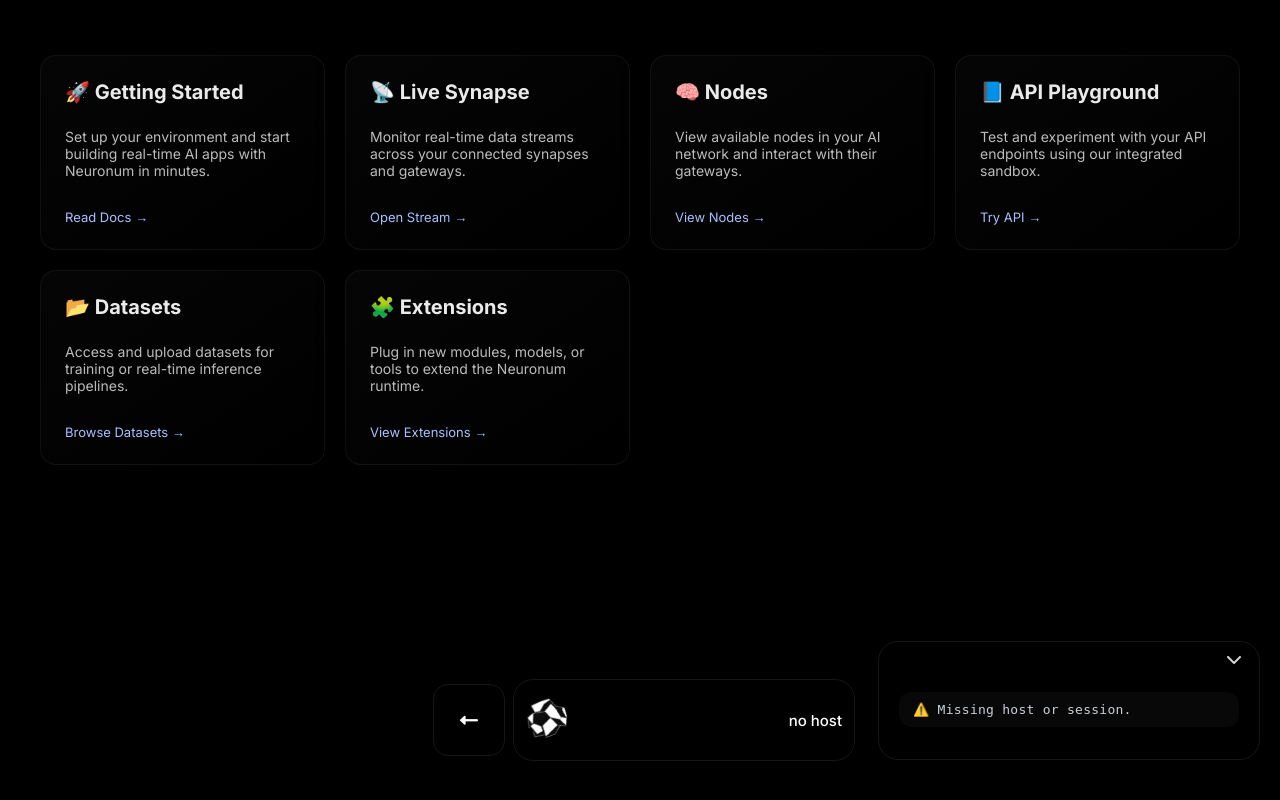
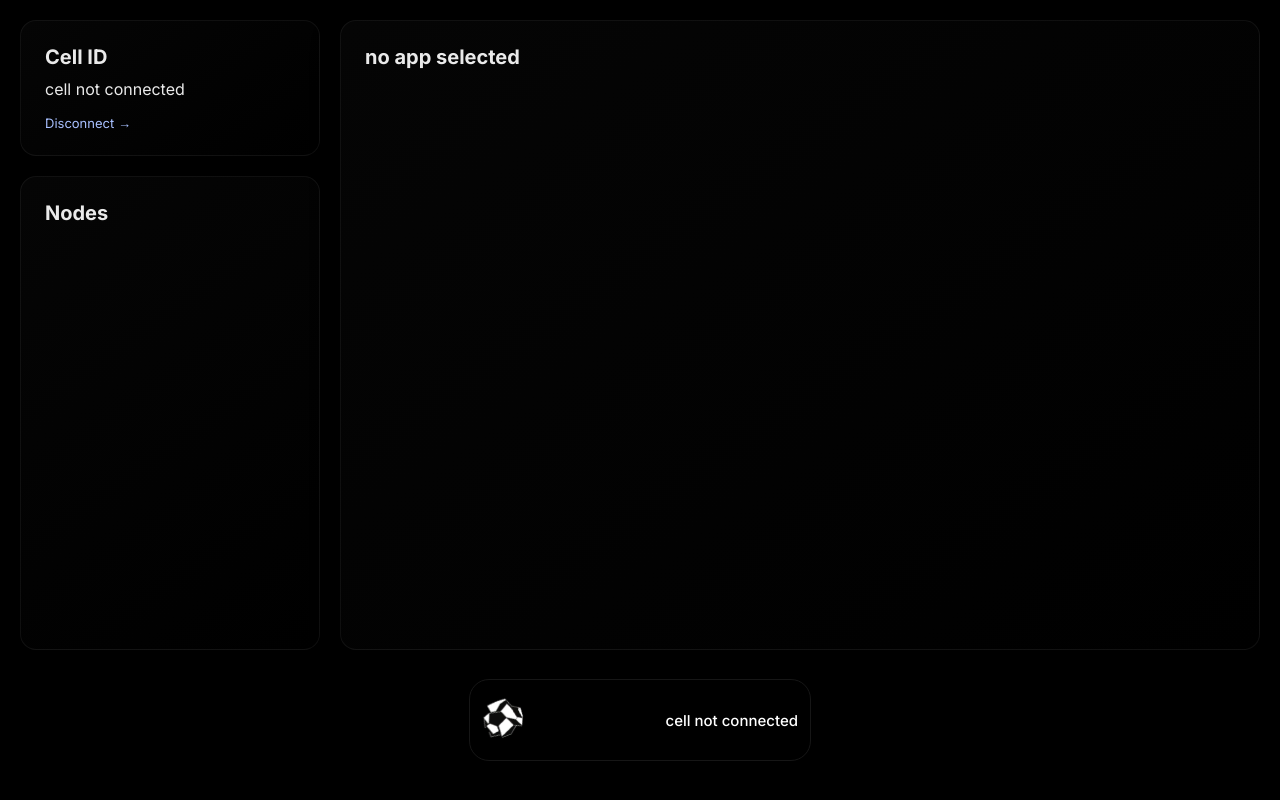
Before and after one commit to neuronumcybernetics/neuronum_browser, a Flask app: page /neuronum_cellai in a window 1280 px wide. Run offline with Flask 3, Linux system fonts and the light colour scheme.

Commit message:
frontend update

```diff
--- a/templates/neuronum_cellai.html
+++ b/templates/neuronum_cellai.html
@@ -27,128 +27,6 @@
       flex-shrink: 0;
     }
 
-    #toggle-log {
-      position: absolute;
-      top: 8px;
-      right: 12px;
-      background: transparent;
-      border: none;
-      color: #d8d8d8;
-      font-size: 16px;
-      cursor: pointer;
-      outline: none;
-      z-index: 1100;
-    }
-
-    #toggle-log:hover {
-      color: #ffffff;
-    }
-
-    #log-entries {
-      margin-top: 30px;
-      flex-grow: 1;
-      overflow-y: auto;
-    }
-
-    #message-log {
-      position: fixed;
-      bottom: 40px;
-      right: 20px;
-      width: 340px;
-      max-height: 520px;
-      padding: 20px;
-      backdrop-filter: blur(20px);
-      border-radius: 20px;
-      border: 1px solid rgb(22, 22, 22);
-      font-family: 'Fira Mono', monospace, 'Courier New', monospace;
-      font-size: 13px;
-      color: #d0d4d8;
-      overflow-y: auto;
-      z-index: 1000;
-      box-shadow: 0 8px 24px rgba(0, 0, 0, 0.8);
-      display: flex;
-      flex-direction: column;
-      transition: all 0.3s ease;
-    }
-
-    #message-log::-webkit-scrollbar {
-      width: 8px;
-    }
-
-    #message-log::-webkit-scrollbar-track {
-      background: transparent;
-    }
-
-    #message-log::-webkit-scrollbar-thumb {
-      background-color: rgba(5, 5, 5, 0.15);
-      border-radius: 4px;
-      border: 2px solid transparent;
-      background-clip: content-box;
-    }
-
-    .log-entry {
-      margin-bottom: 12px;
-      padding: 10px 14px;
-      background: rgba(11, 11, 11, 0.8);
-      border-radius: 12px;
-      color: #cbd0d8;
-      font-weight: 500;
-      letter-spacing: 0.02em;
-      white-space: pre-wrap;
-      word-break: break-word;
-      transition: background 0.3s ease, color 0.3s ease;
-    }
-
-    .log-entry:hover {
-      background: rgba(55, 55, 70, 0.85);
-      color: #ffffff;
-    }
-
-    #message-log.closed {
-      max-height: 80px;
-      width: 80px;
-      height: 50px;
-      border-radius: 30px;
-      overflow: hidden;
-      cursor: pointer;
-      transition: all 0.3s ease;
-    }
-
-    #message-log.closed #log-entries {
-      display: none;
-    }
-
-    #message-log.closed #toggle-log i {
-      transform: rotate(-90deg);
-    }
-
-    .view-nodes-button {
-      display: block;
-      width: fit-content;
-      margin: 40px auto;
-      padding: 10px 20px;
-      background-color: #222;
-      color: #eee;
-      border: 1px solid #444;
-      border-radius: 8px;
-      font-size: 15px;
-      text-decoration: none;
-      transition: background-color 0.2s ease;
-    }
-
-    .view-nodes-button:hover {
-      background-color: #333;
-    }
-
-    .bento-grid {
-  display: grid;
-  grid-template-columns: repeat(auto-fit, minmax(240px, 1fr));
-  gap: 20px;
-  padding: 40px 20px;
-  max-width: 1200px;
-  margin: 0 auto;
-}
-
     .bento-card {
       background: linear-gradient(145deg, rgba(255,255,255,0.02), rgba(0,0,0,0.2));
       border: 1px solid rgba(255, 255, 255, 0.06);
@@ -165,7 +43,7 @@
 
     .bento-card:hover {
       transform: scale(1.03);
-  border-color: rgba(255, 255, 255, 0.12);
+      border-color: rgba(134, 134, 134, 0.12);
       background: rgba(255, 255, 255, 0.03);
     }
 
@@ -191,63 +69,104 @@
       text-decoration: underline;
     }
 
+    /* New CSS for the main content container using CSS Grid */
+    .main-grid-layout {
+      position: fixed;
+      top: 20px;
+      left: 20px;
+      right: 20px;
+      bottom: 150px;
+      display: grid;
+      grid-template-columns: 300px 1fr; /* First column fixed, second fills space */
+      grid-template-rows: auto 1fr; /* First row auto-sized, second fills rest of height */
+      gap: 20px;
+    }
+
+    /* Grid item placement */
+    .cell-id-card {
+      grid-column: 1;
+      grid-row: 1;
+    }
+
+    .node-list-card {
+      grid-column: 1;
+      grid-row: 2;
+      overflow-y: auto;
+    }
+
+    .node-screen-card {
+      grid-column: 2;
+      grid-row: 1 / span 2; /* This makes the card span both rows */
+      overflow-y: auto;
+    }
+
+    /* Hides the scrollbar for the node list card */
+    .node-list-card {
+      -ms-overflow-style: none;
+      scrollbar-width: none;
+    }
+
+    .node-list-card::-webkit-scrollbar {
+      display: none;
+    }
+
+    .node-card {
+      background: rgba(255, 255, 255, 0.03);
+      padding: 16px 24px;
+      border-radius: 12px;
+      border: 1px solid rgba(255, 255, 255, 0.08);
+      margin-bottom: 20px;
+      box-shadow: 0 4px 12px rgba(0, 0, 0, 0.2);
+    }
+
+    .node-card h4 {
+      margin: 0 0 10px;
+    }
+
+    .gateway-btn {
+      margin-left: 12px;
+      padding: 5px 10px;
+      font-size: 13px;
+      cursor: pointer;
+      background-color: #1c1c1c;
+      color: #fff;
+      border: 1px solid #333;
+      border-radius: 6px;
+    }
+
+    .gateway-btn:hover {
+      background-color: #2a2a2a;
+    }
+
+    .node-list-container {
+      display: flex;
+      flex-direction: column;
+      gap: 18px;
+    }
   </style>
 </head>
 <body class="pageContainer">
 
   <div id="html-output" class="html-container"></div>
 
-  <section class="bento-grid">
-  <div class="bento-card">
-    <h3>🚀 Getting Started</h3>
-    <p>Set up your environment and start building real-time AI apps with Neuronum in minutes.</p>
-    <a href="/docs/getting-started.html">Read Docs →</a>
+  <div class="main-grid-layout">
+    <div class="bento-card cell-id-card">
+      <h3>Cell ID</h3>
+      <span id="cell-host"></span>
+      <a href="/#" id="disconnect-btn">Disconnect →</a>
+    </div>
+    <div class="bento-card node-list-card">
+      <h3>Nodes</h3>
+      <div id="node-list" class="node-list-container"></div>
+    </div>
+    <div class="bento-card node-screen-card">
+      <h3>no app selected</h3>
+      <div id="node-list-screen" class="node-list-container"></div>
+    </div>
   </div>
 
-  <div class="bento-card">
-    <h3>📡 Live Synapse</h3>
-    <p>Monitor real-time data streams across your connected synapses and gateways.</p>
-    <a href="/live.html">Open Stream →</a>
-  </div>
-
-  <div class="bento-card">
-    <h3>🧠 Nodes</h3>
-    <p>View available nodes in your AI network and interact with their gateways.</p>
-    <a href="/nodes">View Nodes →</a>
-  </div>
-
-  <div class="bento-card">
-    <h3>📘 API Playground</h3>
-    <p>Test and experiment with your API endpoints using our integrated sandbox.</p>
-    <a href="/playground.html">Try API →</a>
-  </div>
-
-  <div class="bento-card">
-    <h3>📂 Datasets</h3>
-    <p>Access and upload datasets for training or real-time inference pipelines.</p>
-    <a href="/datasets.html">Browse Datasets →</a>
-  </div>
-
-  <div class="bento-card">
-    <h3>🧩 Extensions</h3>
-    <p>Plug in new modules, models, or tools to extend the Neuronum runtime.</p>
-    <a href="/extensions.html">View Extensions →</a>
-  </div>
-</section>
-
-
-  <div id="message-log" class="open">
-    <button id="toggle-log" aria-label="Toggle message log">
-      <i class="fas fa-chevron-down"></i>
-    </button>
-    <div id="log-entries"></div>
-  </div>
 
   <div class="footerContainer">
-    <a href="#" id="disconnect-btn" class="backButton">
-      <i class="fas fa-long-arrow-alt-left"></i>
-    </a>
-
     <div class="fixedFooter">
       <a href="/"><img src="/static/logo.png" alt="Neuronum Logo - A Cyber Neuron" class="headerLogo"></a>
       <a class="footerMail"><span id="host"></span></a>
@@ -265,17 +184,14 @@
       if (host && hostSpan) {
         hostSpan.textContent = host;
       } else {
-        hostSpan.textContent = 'no host';
+        hostSpan.textContent = 'cell not connected';
       }
 
-      const messageLog = document.getElementById('message-log');
-      const logEntries = document.getElementById('log-entries') || messageLog;
-
-      function appendToLog(message) {
-        const div = document.createElement("div");
-        div.classList.add("log-entry");
-        div.textContent = message;
-        logEntries.prepend(div);
+      const cellHostSpan = document.getElementById('cell-host');
+      if (host && cellHostSpan) {
+        cellHostSpan.textContent = `Host: ${host}`;
+      } else {
+        cellHostSpan.textContent = 'cell not connected';
       }
 
       const streamID = host?.replace("::cell", "::stx");
@@ -284,18 +200,11 @@
       function connectWebSocket() {
         const socket = new WebSocket(`wss://neuronum.net/api/sync/${streamID}`);
 
-        socket.onopen = () => {
-          socket.send(JSON.stringify(payload));
-          appendToLog(">> Sent: " + JSON.stringify(payload));
-        };
-
         socket.onmessage = (event) => {
           try {
             const data = JSON.parse(event.data);
             const label = data.label;
             const payload = data.data || {};
-
-            appendToLog("<< " + (payload.json || event.data));
 
             if (label === "tx_response" && payload.html) {
               const htmlOutput = document.getElementById("html-output");
@@ -321,22 +230,19 @@
         };
 
         socket.onclose = () => {
-          appendToLog("!! Stream closed");
         };
 
         socket.onerror = (err) => {
           console.error("WebSocket error:", err);
-          appendToLog("!! WebSocket error");
         };
       }
 
       if (host && session) {
         connectWebSocket();
       } else {
-        appendToLog("⚠️ Missing host or session.");
+         console.error("Missing Host or Session");
       }
 
-      // Disconnect button
       const disconnectBtn = document.getElementById("disconnect-btn");
       if (disconnectBtn) {
         disconnectBtn.addEventListener("click", () => {
@@ -345,13 +251,110 @@
         });
       }
 
-      // Toggle log
-      const toggleBtn = document.getElementById('toggle-log');
-      if (toggleBtn) {
-        toggleBtn.addEventListener('click', (e) => {
-          e.stopPropagation();
-          messageLog.classList.toggle('closed');
+      // --- Start of nodes.html logic integrated here ---
+      const nodeListContainer = document.getElementById('node-list');
+
+      if (host && password && synapse) {
+        fetchNodes();
+      } else {
+        // You can add a message here to indicate no nodes will be fetched
+        console.error("Missing Host, Password, or Synapse for node list.");
+      }
+
+      async function fetchNodes() {
+        const payload = {
+          cell: { host, password, synapse }
+        };
+
+        try {
+            const response = await fetch("https://neuronum.net/api/list_nodes", {
+            method: "POST",
+            headers: {
+              "Content-Type": "application/json"
+            },
+            body: JSON.stringify(payload)
           });
+
+          const result = await response.json();
+
+          if (!response.ok || !result.success) {
+            console.error("Failed to fetch nodes: " + (result.message || response.statusText));
+            const p = document.createElement("p");
+            p.textContent = "Failed to fetch nodes.";
+            nodeListContainer.appendChild(p);
+            return;
+          }
+
+          if (result.Nodes.length === 0) {
+            const p = document.createElement("p");
+            p.textContent = "No nodes available.";
+            nodeListContainer.appendChild(p);
+            return;
+          }
+
+          result.Nodes.forEach(node => {
+            const nodeCard = document.createElement("div");
+            nodeCard.className = "node-card";
+
+            const title = document.createElement("h4");
+            title.textContent = `${node.nodeID}: ${node.descr}`;
+            nodeCard.appendChild(title);
+
+            if (node.config && Array.isArray(node.config.data_gateways) && node.config.data_gateways.length > 0) {
+              const gatewayList = document.createElement("ul");
+              gatewayList.style.listStyle = "none";
+              gatewayList.style.paddingLeft = "0";
+
+              node.config.data_gateways.forEach(gateway => {
+                const li = document.createElement("li");
+                li.style.marginBottom = "10px";
+
+                const span = document.createElement("span");
+                span.textContent = `Gateway ID: ${gateway.id}`;
+
+                const btn = document.createElement("button");
+                btn.className = "gateway-btn";
+                btn.textContent = "Send Request";
+
+                btn.addEventListener("click", async () => {
+                  const url = `https://your-api-endpoint.example.com/api/your-route?gateway_id=${encodeURIComponent(gateway.id)}`;
+                  console.log(`Sending request for ${gateway.id}...`);
+                  try {
+                    const res = await fetch(url);
+                    if (res.ok) {
+                      const data = await res.json();
+                      console.log(`Response for ${gateway.id}: ${JSON.stringify(data)}`);
+                      // You can add a visual indicator or update an element on the page here
+                      // to show the result of the request.
+                    } else {
+                      console.error(`Error ${res.status}: ${res.statusText}`);
+                    }
+                  } catch (err) {
+                    console.error(`Fetch error: ${err.message}`);
+                  }
+                });
+
+                li.appendChild(span);
+                li.appendChild(btn);
+                gatewayList.appendChild(li);
+              });
+
+              nodeCard.appendChild(gatewayList);
+            } else {
+              const p = document.createElement("p");
+              p.textContent = "(no gateways)";
+              nodeCard.appendChild(p);
+            }
+
+            nodeListContainer.appendChild(nodeCard);
+          });
+
+        } catch (err) {
+          console.error("Fetch failed: " + err.message);
+          const p = document.createElement("p");
+          p.textContent = "Failed to fetch nodes. Network error.";
+          nodeListContainer.appendChild(p);
+        }
       }
     };
   </script>
```
Lines whose indentation alone changed are shown as unchanged.
